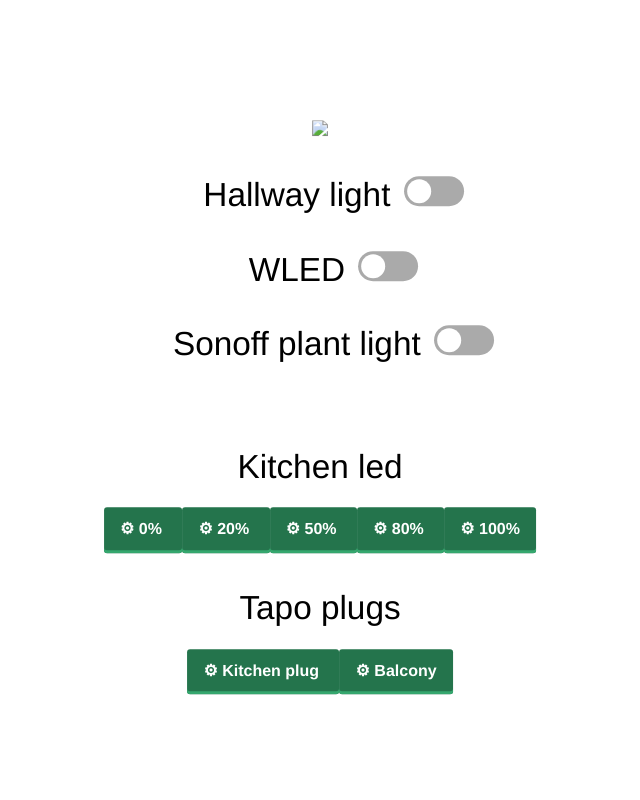
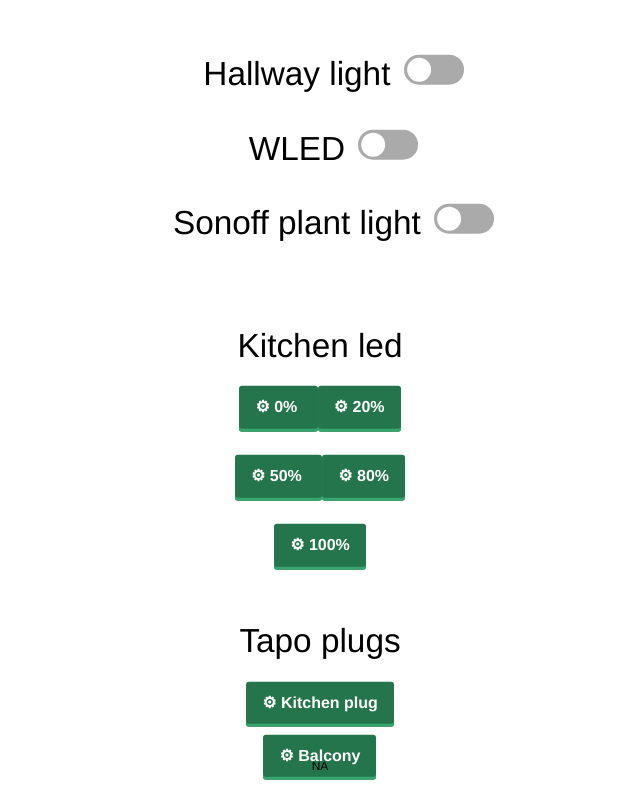
Before and after one commit to vakarianplay/GoUtilits, a plain HTML site: page HomeControlPanel/index.html in a window 1280 px wide. Shown: the whole page, without its empty margins (320-960 px from the left). Drawn offline with Linux system fonts and the light colour scheme; no server answers.

Commit message:
Remove mjpeg stream. Add MPC info

```diff
--- a/HomeControlPanel/index.html
+++ b/HomeControlPanel/index.html
@@ -18,7 +18,7 @@
   <html>
   <head>
   <meta charset="utf-8" name="viewport" content="width=device-width initial-scale=1">
-  <title>CAM CONTROLLER</title>
+  <title>Home Control</title>
   <style type="text/css">
 
   :root {
@@ -82,7 +82,7 @@
 
   }
    a.button {
-    font-weight: 700;
+    font-weight: 600;
     color: white;
     text-decoration: none;
     padding: .8em 1em calc(.8em + 3px);
@@ -137,7 +137,7 @@
   <div class="centralblock">
   	<div>
   		<!-- <h1>SONOFF</h1><h1>RELAY</h1><br> -->
-          <img src="{stream_url}" />
+          <!-- <img src="{stream_url}" /> -->
   		<p class="checkbox-slider">Hallway light <input type="checkbox" onclick="toggle1()" id="state1" unchecked>
       <p class="checkbox-slider">WLED <input type="checkbox" onclick="toggle2()" id="state2" unchecked>
       <p class="checkbox-slider">Sonoff plant light <input type="checkbox" onclick="toggle3()" id="state3" unchecked>
@@ -145,17 +145,22 @@
   	 <br>
      <div>
       <p class="checkbox-slider">Kitchen led</p>
-     <a class="button" href="/led0"><span>&#9881;</span> 0% </a><a class="button" href="/led20"><span>&#9881;</span> 20% </a>
-     <a class="button" href="/led50"><span>&#9881;</span> 50% </a><a class="button" href="/led80"><span>&#9881;</span> 80% </a>
-     <a class="button" href="/led100"><span>&#9881;</span> 100% </a>
+     <p><a class="button" href="/led0"><span>&#9881;</span> 0% </a><a class="button" href="/led20"><span>&#9881;</span> 20% </a></p>
+     <br>
+     <p><a class="button" href="/led50"><span>&#9881;</span> 50% </a><a class="button" href="/led80"><span>&#9881;</span> 80% </a></p>
+     <br>
+     <p><a class="button" href="/led100"><span>&#9881;</span> 100% </a></p>
      </div>
      <div>
       <br>
       <p class="checkbox-slider">Tapo plugs</p>
-     <a class="button" href="/p100"><span>&#9881;</span> Kitchen plug </a><a class="button" href="/p115"><span>&#9881;</span> Balcony </a>
-
-
+     <p><a class="button" href="/p100"><span>&#9881;</span> Kitchen plug </a>
+     <br><br>
+     <p><a class="button" href="/p115"><span>&#9881;</span> Balcony </a>
      </div>
+  </div>
+  <div class="settings-link">
+    <p style="font-size:12px;padding: 7px;"><span id="mpc_val">NA</span>
   </div>
   <script>
 
@@ -256,6 +261,17 @@
     xhttp.open("GET", "st3", true);
     xhttp.send();
   }
+  function getMpc() {
+    var xhttp = new XMLHttpRequest();
+    xhttp.onreadystatechange = function() {
+      console.log(this.responseText)
+      if (this.readyState == 4 && this.status == 200) {
+        document.getElementById("mpc_val").innerHTML = this.responseText;
+      }
+    };
+    xhttp.open("GET", "readMpc", true);
+    xhttp.send();
+  }
 
   setInterval(function()
   {
@@ -264,10 +280,16 @@
     getRelay3();
   }, 1000);
 
+  setInterval(function()
+  {
+    getMpc()
+  }, 3000);
+
   document.addEventListener("DOMContentLoaded", function() {
     getRelay1();
     getRelay2();
     getRelay3();
+    getMpc();
   });
 
 
```
Also changed, not shown: 1 other file.
